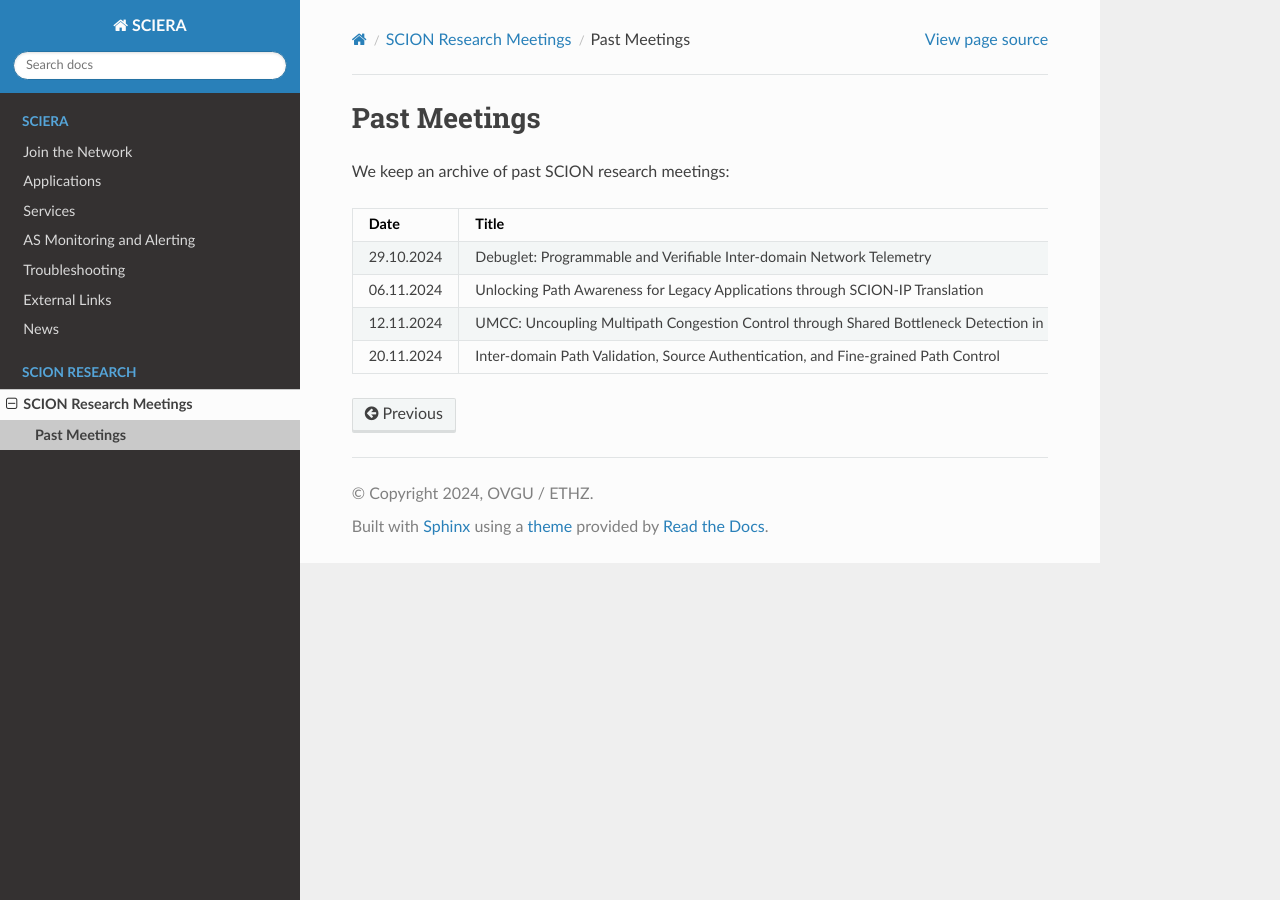
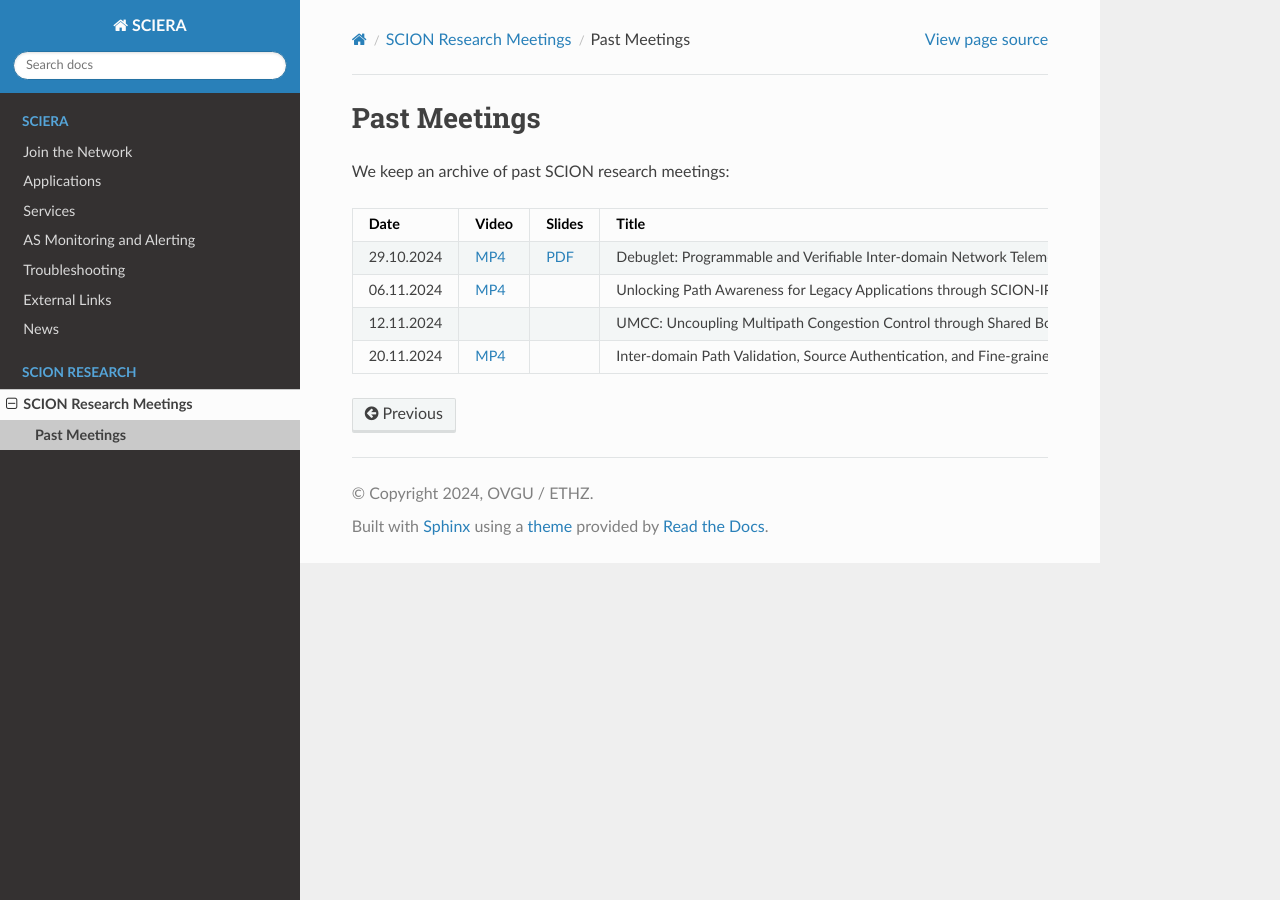
Before and after one commit to netsys-lab/scion-education-network-documentation, a Sphinx documentation site: the page built from docs/source/scion-research/meetings/past.rst, in a window 1280 px wide. Built offline with Sphinx 7.4.7 and the Read the Docs theme 3.1.0, drawn with Linux system fonts in a browser that asks for light colours; some of the changed lines change nothing that is shown.

Commit message:
Move the video and slides links to the 2nd and 3rd column.

```diff
--- a/docs/source/scion-research/meetings/past.rst
+++ b/docs/source/scion-research/meetings/past.rst
@@ -4,37 +4,37 @@ Past Meetings
 We keep an archive of past SCION research meetings:
 
 .. list-table::
-    :widths: 6 1 2 1 1 1
+    :widths: 1 1 1 8 4 1
     :header-rows: 1
 
     * - Date
+      - Video
+      - Slides
       - Title
       - Presenter
-      - Video
-      - Slides
       - Paper
     * - 29.10.2024
+      - `MP4 <https://drive.google.com/file/d/1Q75gVT_F8zM0cqWeFOgqjdM3e1CVfDHB/view?usp=drive_link>`__
+      - `PDF <https://drive.google.com/file/d/1Q12OksrZH6p5LcuxhwWZOMMYIm4JBmAq/view?usp=sharing>`__
       - Debuglet: Programmable and Verifiable Inter-domain Network Telemetry
       - Jonghoon Kwon (ETH Zurich)
-      - `MP4 Video <https://drive.google.com/file/d/1Q75gVT_F8zM0cqWeFOgqjdM3e1CVfDHB/view?usp=drive_link>`__
-      - `PDF <https://drive.google.com/file/d/1Q12OksrZH6p5LcuxhwWZOMMYIm4JBmAq/view?usp=sharing>`__
       - `PDF <https://netsec.ethz.ch/publications/papers/debuglets_ICDCS.pdf>`__
     * - 06.11.2024
+      - `MP4 <https://polybox.ethz.ch/index.php/s/MYS3xHjhP8bUgmi>`__
+      -
       - Unlocking Path Awareness for Legacy Applications through SCION-IP Translation
       - Lars Christian Schulz (OVGU Magdeburg)
-      - `MP4 Video <https://polybox.ethz.ch/index.php/s/MYS3xHjhP8bUgmi>`__
-      -
       - `PDF <https://dl.acm.org/doi/10.1145/3672197.3673437>`__
     * - 12.11.2024
+      -
+      -
       - UMCC: Uncoupling Multipath Congestion Control through Shared Bottleneck Detection in Path-Aware Networks
       - Marten Gartner (OVGU Magdeburg)
-      -
-      -
       - `PDF <https://ieeexplore.ieee.org/abstract/document/10639760>`__
     * - 20.11.2024
+      - `MP4 <https://polybox.ethz.ch/index.php/s/VigRd58aNoCbO9Y>`__
+      -
       - Inter-domain Path Validation, Source Authentication, and Fine-grained Path Control
       - Marc Wyss (ETH Zurich)
-      - `MP4 Video <https://polybox.ethz.ch/index.php/s/VigRd58aNoCbO9Y>`__
-      -
       - `PDF <https://netsec.ethz.ch/publications/papers/2023_usenix_fabrid.pdf>`__,
         `Extended Version <https://arxiv.org/pdf/2304.03108>`__
```
